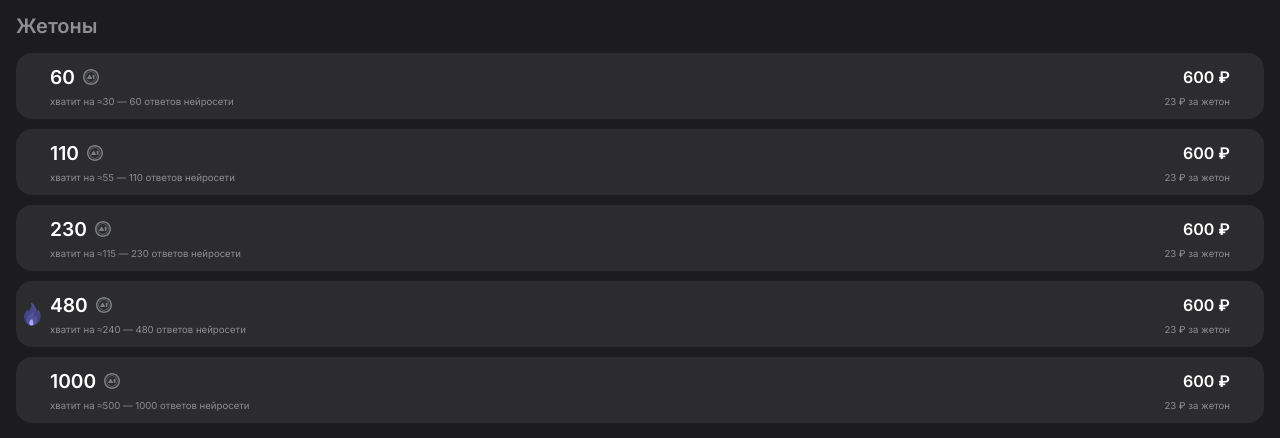
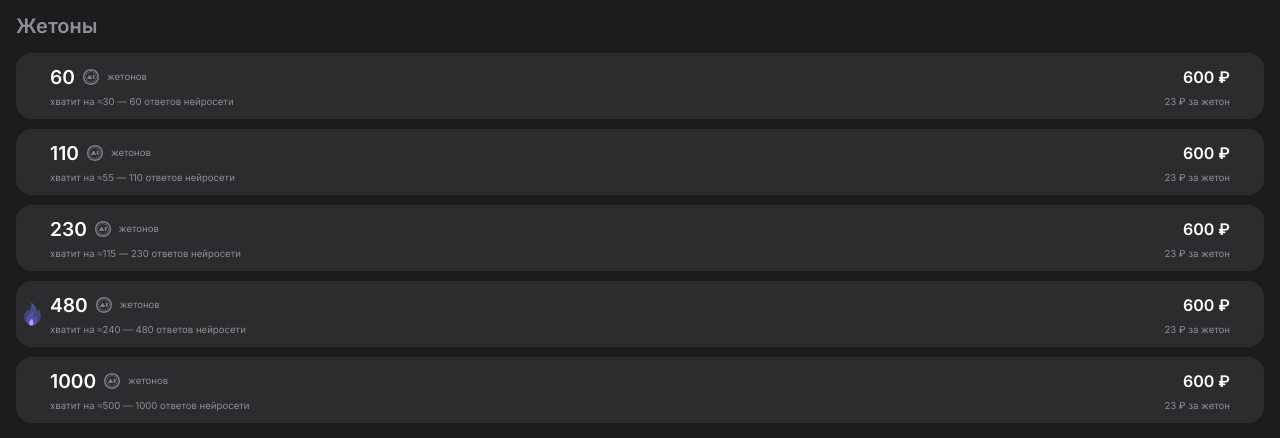
Before and after one commit to amchos/neuro-bot-vite-vue, a Vue app: page /#/add-balance in a window 1280 px wide. Shown: the part 193-631 px from the top of the page. Built offline with nearby package versions, Linux system fonts and the light colour scheme.

Commit message:
addbalanceStyles

```diff
--- a/src/views/AddBalanceView.vue
+++ b/src/views/AddBalanceView.vue
@@ -104,6 +104,7 @@ const handleBuy = () => {
                 <div class="token-icon-small">
                   <img :src="balanceIcon" alt="Token" width="100%" height="100%" />
                 </div>
+                <span class="token-amount-text"> жетонов</span>
               </div>
               <div class="token-price">{{ pkg.price }} ₽</div>
             </div>
@@ -135,6 +136,13 @@ const handleBuy = () => {
 </template>
 
 <style scoped>
+
+.token-amount-text {
+
+  font-size: 0.6rem;
+  color: #8E8E93;
+}
+
 .add-balance-page {
   min-height: 100vh;
   background-color: #1c1c1e;
```
